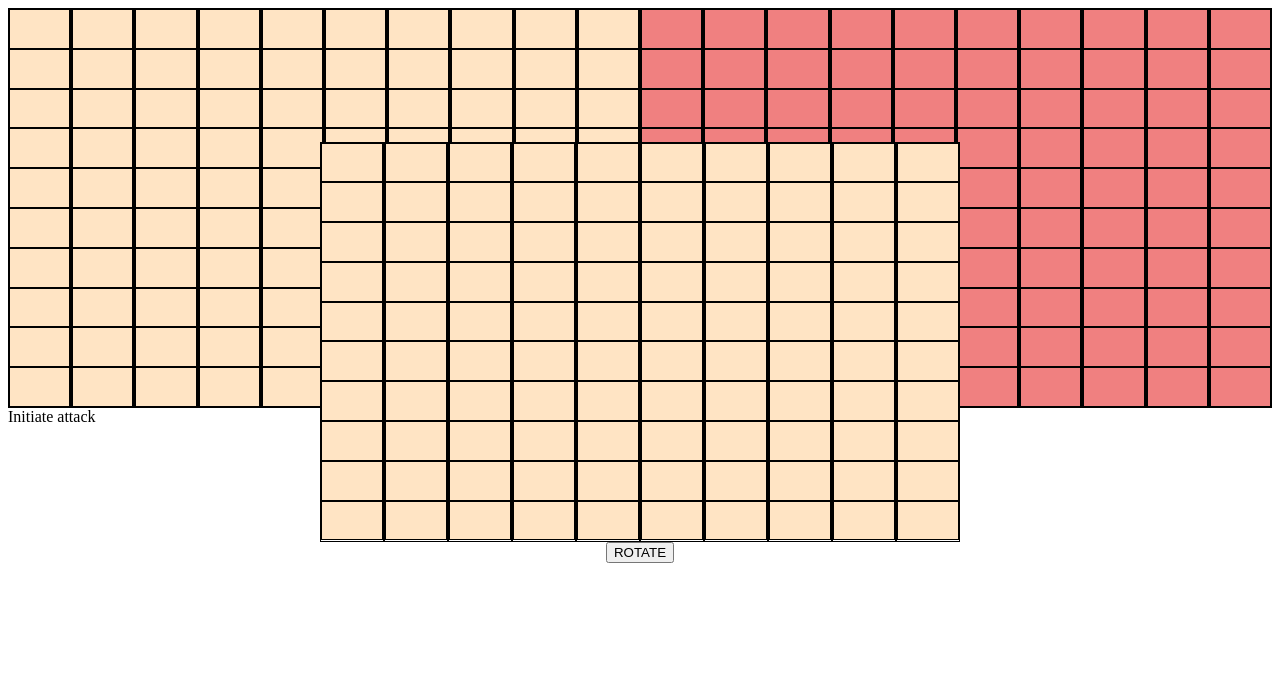
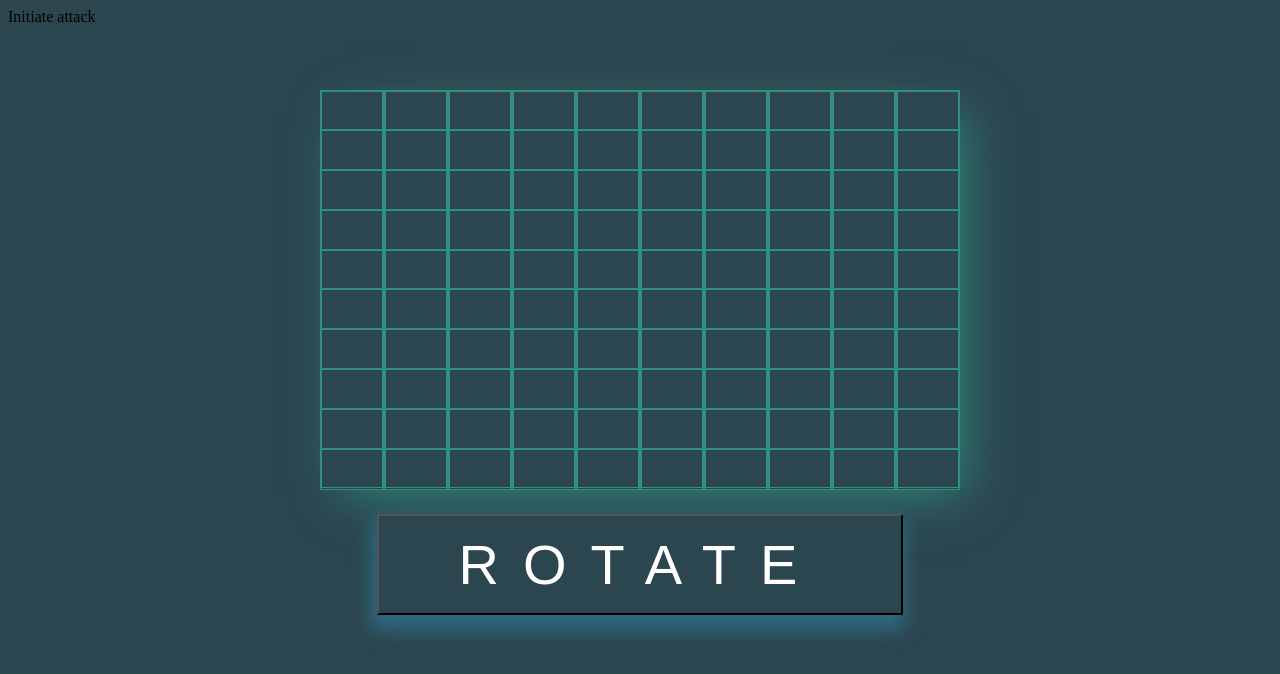
Before and after one commit to CyberRomeCat/battleship, a website built with webpack: page dist/index.html in a window 1280 px wide. Built offline with Linux system fonts and the light colour scheme; a web font is replaced by a local one.

Commit message:
feat: hide boards; style placing boards

```diff
--- a/src/DOM.js
+++ b/src/DOM.js
@@ -140,6 +140,10 @@ function hoverColor(coordinate, direct, color, ship) {
 function hideBoard() {
   const board = document.querySelector(".place-ships");
   board.style.display = "none";
+  const boardOne = document.getElementById("board-1");
+  boardOne.style.display = "grid";
+  const boardTwo = document.getElementById("board-2");
+  boardTwo.style.display = "grid";
 }
 
 export {
--- a/src/eventListener.js
+++ b/src/eventListener.js
@@ -48,7 +48,7 @@ const DOMEvents = () => {
         );
         c.addEventListener("mouseout", () => {
           if (q.length === 0) return;
-          hoverColor(coord, direction, "bisque", q[0]);
+          hoverColor(coord, direction, "#2C464f", q[0]);
         });
         c.addEventListener("click", () => {
           if (checkPlaceShip(coord, direction, q[0]) === "q") return;
--- a/src/style.css
+++ b/src/style.css
@@ -1,14 +1,40 @@
+body {
+  background-color: #2c464f;
+}
+
+@import url("https://fonts.googleapis.com/css2?family=Inria+Serif:ital,wght@0,300;0,400;0,700;1,300;1,400;1,700&family=Jersey+10&family=Roboto+Mono:ital,wght@0,100..700;1,100..700&display=swap");
+
 .container-for-boards {
   display: flex;
 }
 
 #board-1,
+#board-2 {
+  display: none;
+}
+
+#board-1,
 #board-2,
 #board-0 {
-  display: grid;
   grid-template-columns: repeat(10, 1fr);
   height: 50vh;
   width: 50vw;
+}
+
+#board-0 {
+  display: grid;
+  -webkit-box-shadow: 14px 14px 47px -10px rgba(50, 202, 166, 0.5);
+  -moz-box-shadow: 14px 14px 47px -10px rgba(50, 202, 166, 0.5);
+  box-shadow: 14px 14px 47px -10px rgba(50, 202, 166, 0.5);
+}
+
+#board-0 > div {
+  border-color: #32caa690;
+}
+
+#board-0 > div > button {
+  border-color: #32caa690;
+  background-color: #2c464f;
 }
 
 #board-2 {
@@ -48,3 +74,16 @@
 #board-2 > div > button {
   background: lightcoral;
 }
+
+#rotate {
+  color: white;
+  margin-top: 1.5rem;
+  font-family: "Jersey 10", sans-serif;
+  letter-spacing: 1.5rem;
+  font-size: 3.5rem;
+  padding: 1rem 5rem;
+  background-color: #2c464f;
+  -webkit-box-shadow: -2px 11px 18px 4px rgba(50, 157, 202, 0.41);
+  -moz-box-shadow: -2px 11px 18px 4px rgba(50, 157, 202, 0.41);
+  box-shadow: -2px 11px 18px 4px rgba(50, 157, 202, 0.41);
+}
```
Also changed, not shown: dist/main.js.
